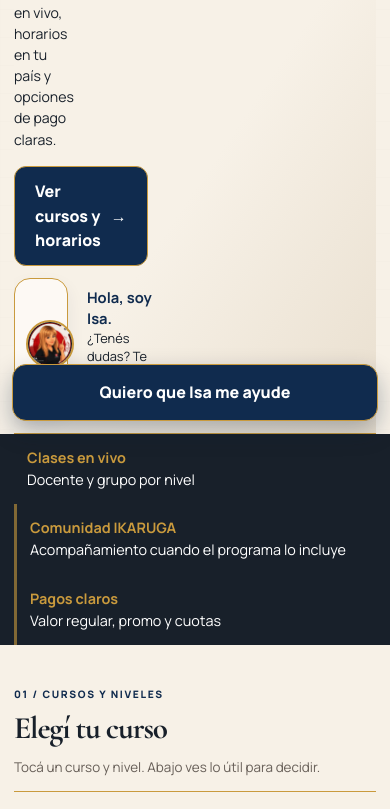
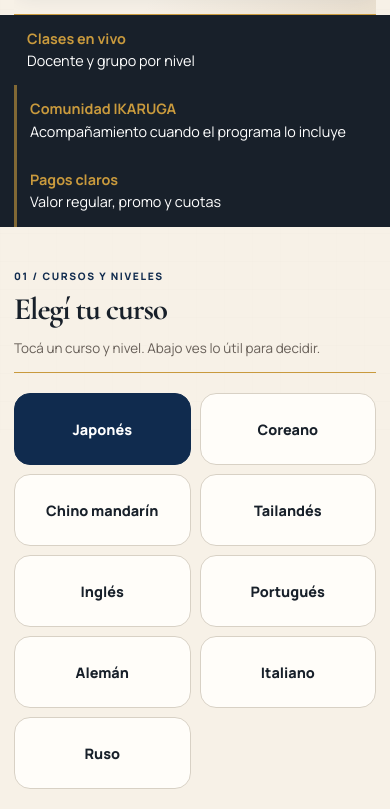
Before and after one commit to isabelagreda/ikaruga.servicios.ofertas, a plain HTML site: page index.html in a window 390 px wide. Shown: the part 411-1220 px from the top of the page. Drawn offline with nearby package versions, Linux system fonts and the light colour scheme.

Commit message:
Corrige hero y CTA en celular

```diff
--- a/app.js
+++ b/app.js
@@ -77,6 +77,12 @@ $('quick-level').addEventListener('change',e=>{levelIndex=Number(e.target.value)
 $('price').addEventListener('change',e=>{if(e.target.name!=='payment-choice')return;paymentChoice=e.target.value;renderPayment();});
 $('group').addEventListener('change',renderPayment);$('currency').addEventListener('change',renderPayment);$('country').addEventListener('change',()=>{const country=$('country').value;$('currency').value=country==='AR'?'ARS':country==='MX'?'MXN':'USD';renderPayment();});renderCountryOptions();renderFinancingRule();render();
 $('schedule-options')?.addEventListener('click',e=>{const card=e.target.closest('[data-schedule]');if(!card)return;$('group').value=card.dataset.schedule;renderPayment();});
+const mobileContact=$('mobile-contact');
+if(mobileContact){
+ const updateMobileContact=()=>mobileContact.classList.toggle('is-visible',window.scrollY>520);
+ window.addEventListener('scroll',updateMobileContact,{passive:true});
+ updateMobileContact();
+}
 if(document.modelContext?.registerTool){
  const lifecycle=new AbortController();
  Promise.resolve(document.modelContext.registerTool({name:'select_course_level',title:'Ver un curso IKARUGA',description:'Selecciona un curso y nivel en la página y devuelve contenidos, programa y comisiones. No inscribe ni envía mensajes.',inputSchema:{type:'object',properties:{level:{type:'string',enum:COURSES.flatMap(c=>c.levels.map(l=>l.name))}},required:['level'],additionalProperties:false},annotations:{readOnlyHint:false},execute(input){const ci=COURSES.findIndex(c=>c.levels.some(l=>l.name===input?.level));if(ci<0)throw new Error('Nivel no disponible');courseIndex=ci;levelIndex=COURSES[ci].levels.findIndex(l=>l.name===input.level);render();$('cursos').scrollIntoView();return{level:current().name,goals:current().goals,program:new URL(''+current().pdf,location.href).href,schedules:SCHEDULES.filter(s=>s.course===current().name)};}},{signal:lifecycle.signal})).catch(()=>{});
--- a/style.css
+++ b/style.css
@@ -55,6 +55,8 @@ header{position:sticky;top:0;z-index:10;display:flex;align-items:center;justify-
 .community{padding:15px 0 2px}.community span{color:var(--gold);font-size:.7rem;font-weight:800;letter-spacing:.08em;text-transform:uppercase}.community strong{margin-top:3px;color:var(--navy);font-size:1rem}.community p{position:relative;margin:9px 0 0;padding-left:14px;color:var(--ink);font-size:.83rem;line-height:1.45}.community p:before{position:absolute;left:0;color:var(--gold);content:"•"}
 @media(max-width:760px){
   .hero-note{display:none}
+  .wrap{width:calc(100% - 28px)}
+  .hero{grid-template-columns:minmax(0,1fr);width:calc(100% - 28px)}
   .hero{padding-bottom:22px}
   .isa-welcome{padding:8px 11px}
   .isa-welcome img{width:48px;height:48px;flex-basis:48px}
@@ -63,4 +65,6 @@ header{position:sticky;top:0;z-index:10;display:flex;align-items:center;justify-
   .schedule{margin-top:14px}.schedule dl{margin:14px 0}.payment{margin-top:0}
   .purchase-guide{margin-top:12px;padding:10px 11px;font-size:.76rem}
   .community{padding-top:12px}.community p{font-size:.8rem}
+  .mobile-contact{display:block;transform:translateY(125%);opacity:0;pointer-events:none;transition:transform .22s ease,opacity .22s ease}
+  .mobile-contact.is-visible{transform:translateY(0);opacity:1;pointer-events:auto}
 }
```
